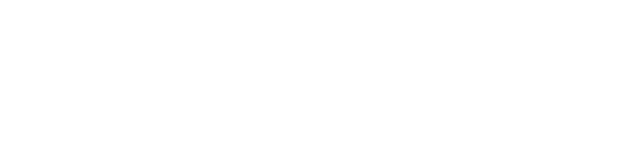
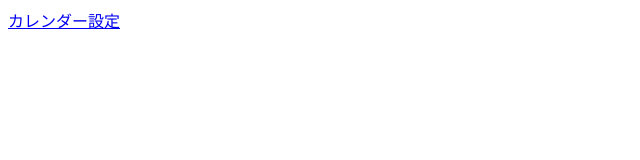
Before and after one commit to rahhi555/ics-test, a plain HTML site: page index.html in a window 1280 px wide. Shown: the whole page, without its empty margins (0-640 px from the left). Drawn offline with Linux system fonts and the light colour scheme.

Commit message:
Update index.html

```diff
--- a/index.html
+++ b/index.html
@@ -8,7 +8,7 @@
 </head>
 <body>
 
-    <a href="test.ics" download />
+    <a href="test.ics" download>カレンダー設定</a>
 
 </body>
 </html>
```
